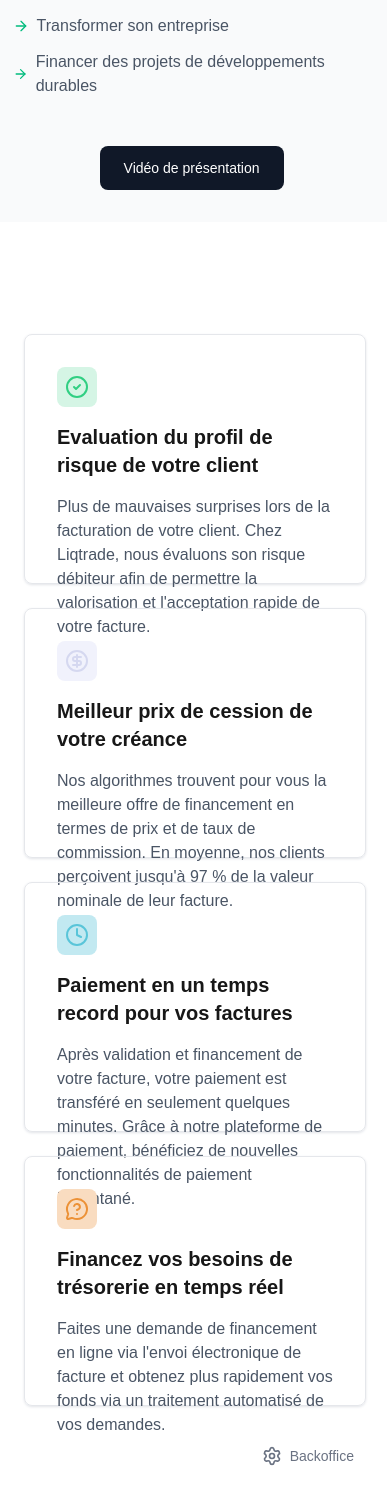
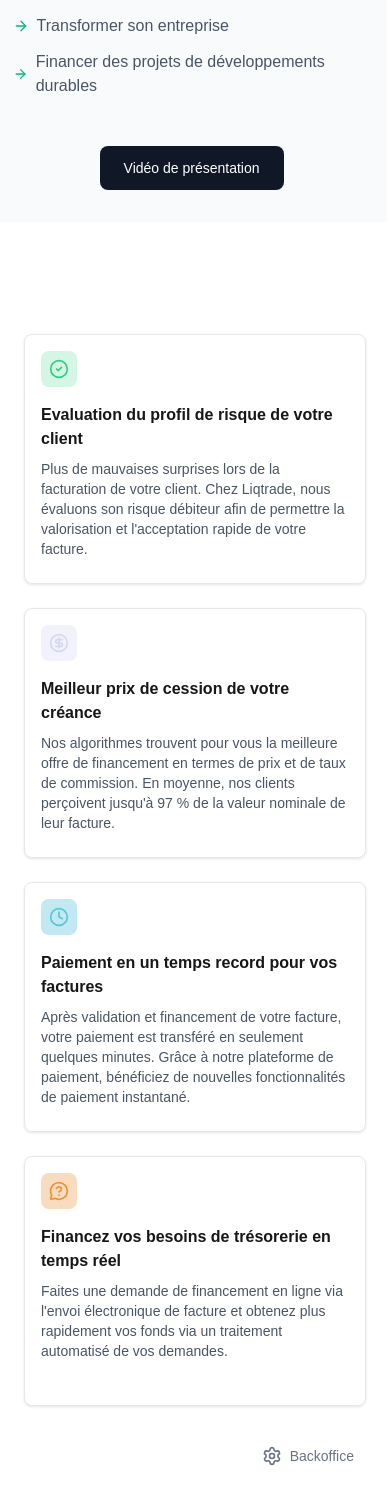
Before and after one commit to Aboubakar2004/Test_technique, a Next.js app in the folder front-end/: page / in a window 390 px wide. Shown: the part 1611-3114 px from the top of the page. Built offline with nearby package versions, Linux system fonts and the light colour scheme.

Commit message:
HomePage Final

```diff
--- a/front-end/src/components/Card.js
+++ b/front-end/src/components/Card.js
@@ -12,42 +12,42 @@ function Card() {
   return (
     <div className="mt-28 mb-28">
       <div className="grid md:grid-cols-2 gap-6 mb-8">
-        <div className="p-8 border border-gray-200 rounded-lg shadow shadow-gray-200 h-[250px]">
-          <div className="bg-[#d5f5e5] p-2 rounded-lg w-fit mb-4">
-            <CheckCircle2 className="text-[#31cf83] w-6 h-6" />
+        <div className="p-4 sm:p-6 lg:p-8 border border-gray-200 rounded-lg shadow shadow-gray-200 min-h-[250px] flex flex-col">
+          <div className="bg-[#d5f5e5] p-2 rounded-lg w-fit mb-4 shrink-0">
+            <CheckCircle2 className="text-[#31cf83] w-5 h-5 sm:w-6 sm:h-6" />
           </div>
-          <h1 className="text-xl font-semibold mb-4">
+          <h2 className="text-base sm:text-lg lg:text-xl font-semibold mb-2 sm:mb-4">
             Evaluation du profil de risque de votre client
-          </h1>
-          <p className="text-gray-600">
+          </h2>
+          <p className="text-sm sm:text-base text-gray-600">
             Plus de mauvaises surprises lors de la facturation de votre client.
             Chez Liqtrade, nous évaluons son risque débiteur afin de permettre
             la valorisation et l&apos;acceptation rapide de votre facture.
           </p>
         </div>
 
-        <div className="p-8 border border-gray-200 rounded-lg shadow shadow-gray-200 h-[250px]">
-          <div className="bg-[#f1f2fc] p-2 rounded-lg w-fit mb-4">
-            <CircleDollarSign className="text-[#d5d8f0] w-6 h-6" />
+        <div className="p-4 sm:p-6 lg:p-8 border border-gray-200 rounded-lg shadow shadow-gray-200 min-h-[250px] flex flex-col">
+          <div className="bg-[#f1f2fc] p-2 rounded-lg w-fit mb-4 shrink-0">
+            <CircleDollarSign className="text-[#d5d8f0] w-5 h-5 sm:w-6 sm:h-6" />
           </div>
-          <h1 className="text-xl font-semibold mb-4">
+          <h2 className="text-base sm:text-lg lg:text-xl font-semibold mb-2 sm:mb-4">
             Meilleur prix de cession de votre créance
-          </h1>
-          <p className="text-gray-600">
+          </h2>
+          <p className="text-sm sm:text-base text-gray-600">
             Nos algorithmes trouvent pour vous la meilleure offre de financement
             en termes de prix et de taux de commission. En moyenne, nos clients
             perçoivent jusqu&apos;à 97 % de la valeur nominale de leur facture.
           </p>
         </div>
 
-        <div className="p-8 border border-gray-200 rounded-lg shadow shadow-gray-200 h-[250px]">
-          <div className="bg-[#c2e9f1] p-2 rounded-lg w-fit mb-4">
-            <Clock className="text-[#59c5d9] w-6 h-6" />
+        <div className="p-4 sm:p-6 lg:p-8 border border-gray-200 rounded-lg shadow shadow-gray-200 min-h-[250px] flex flex-col">
+          <div className="bg-[#c2e9f1] p-2 rounded-lg w-fit mb-4 shrink-0">
+            <Clock className="text-[#59c5d9] w-5 h-5 sm:w-6 sm:h-6" />
           </div>
-          <h1 className="text-xl font-semibold mb-4">
+          <h2 className="text-base sm:text-lg lg:text-xl font-semibold mb-2 sm:mb-4">
             Paiement en un temps record pour vos factures
-          </h1>
-          <p className="text-gray-600">
+          </h2>
+          <p className="text-sm sm:text-base text-gray-600">
             Après validation et financement de votre facture, votre paiement est
             transféré en seulement quelques minutes. Grâce à notre plateforme de
             paiement, bénéficiez de nouvelles fonctionnalités de paiement
@@ -55,14 +55,14 @@ function Card() {
           </p>
         </div>
 
-        <div className="p-8 border border-gray-200 rounded-lg shadow shadow-gray-200 h-[250px]">
-          <div className="bg-[#f9dcc0] p-2 rounded-lg w-fit mb-4">
-            <MessageCircleQuestion className="text-[#ec9136] w-6 h-6" />
+        <div className="p-4 sm:p-6 lg:p-8 border border-gray-200 rounded-lg shadow shadow-gray-200 min-h-[250px] flex flex-col">
+          <div className="bg-[#f9dcc0] p-2 rounded-lg w-fit mb-4 shrink-0">
+            <MessageCircleQuestion className="text-[#ec9136] w-5 h-5 sm:w-6 sm:h-6" />
           </div>
-          <h1 className="text-xl font-semibold mb-4">
+          <h2 className="text-base sm:text-lg lg:text-xl font-semibold mb-2 sm:mb-4">
             Financez vos besoins de trésorerie en temps réel
-          </h1>
-          <p className="text-gray-600">
+          </h2>
+          <p className="text-sm sm:text-base text-gray-600">
             Faites une demande de financement en ligne via l&apos;envoi
             électronique de facture et obtenez plus rapidement vos fonds via un
             traitement automatisé de vos demandes.
```
